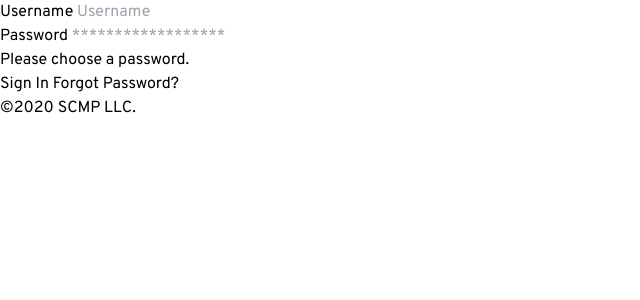
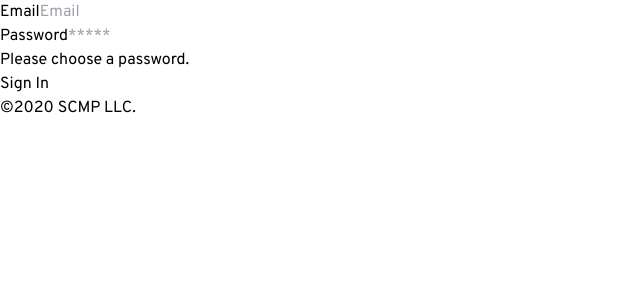
Before and after one commit to Eelsvek/hyojo-app, a Vue app: page / in a window 1280 px wide. Shown: the top 300 px of the page, without its empty margins (0-640 px from the left). Built offline with nearby package versions, Linux system fonts and the light colour scheme.

Commit message:
setup login form

```diff
--- a/public/index.html
+++ b/public/index.html
@@ -1,15 +1,18 @@
 <!DOCTYPE html>
 <html lang="en">
   <head>
-    <meta charset="utf-8">
-    <meta http-equiv="X-UA-Compatible" content="IE=edge">
-    <meta name="viewport" content="width=device-width,initial-scale=1.0">
-    <link rel="icon" href="<%= BASE_URL %>favicon.ico">
+    <meta charset="utf-8" />
+    <meta http-equiv="X-UA-Compatible" content="IE=edge" />
+    <meta name="viewport" content="width=device-width,initial-scale=1.0" />
     <title><%= htmlWebpackPlugin.options.title %></title>
   </head>
   <body>
     <noscript>
-      <strong>We're sorry but <%= htmlWebpackPlugin.options.title %> doesn't work properly without JavaScript enabled. Please enable it to continue.</strong>
+      <strong
+        >We're sorry but <%= htmlWebpackPlugin.options.title %> doesn't work
+        properly without JavaScript enabled. Please enable it to
+        continue.</strong
+      >
     </noscript>
     <div id="app"></div>
     <!-- built files will be auto injected -->
--- a/src/components/Forms/LoginForm.vue
+++ b/src/components/Forms/LoginForm.vue
@@ -1,52 +1,53 @@
 <template>
   <div>
-    <form class="bg-white shadow-md rounded px-8 pt-6 pb-8 mb-4">
+    <form @submit="onSubmit" class="bg-white rounded shadow-md px-8 pt-6 pb-8 mb-4">
       <div class="mb-4">
-        <label class="block text-primary-500 text-sm font-bold mb-2" for="username">
-          Username
-        </label>
+        <label class="block text-primary-500 text-sm font-bold mb-2" for="email">Email</label>
         <input
+          v-model="email"
           class="shadow appearance-none border rounded w-full py-2 px-3 text-gray-700 leading-tight focus:outline-none focus:shadow-outline"
-          id="username"
+          id="email"
           type="text"
-          placeholder="Username"
+          placeholder="Email"
         />
       </div>
       <div class="mb-6">
-        <label class="block text-primary-500 text-sm font-bold mb-2" for="password">
-          Password
-        </label>
+        <label class="block text-primary-500 text-sm font-bold mb-2" for="password">Password</label>
         <input
+          v-model="password"
           class="shadow appearance-none border border-error rounded w-full py-2 px-3 text-gray-700 mb-3 leading-tight focus:outline-none focus:shadow-outline"
           id="password"
           type="password"
-          placeholder="******************"
+          placeholder="*****"
         />
         <p class="text-error text-xs italic">Please choose a password.</p>
       </div>
       <div class="flex items-center justify-between">
         <button
           class="bg-primary-500 hover:bg-primary-300 text-white text-sm font-bold py-1 px-3 rounded focus:outline-none focus:shadow-outline"
-          type="button"
-        >
-          Sign In
-        </button>
-        <a
-          class="inline-block align-baseline font-bold text-sm text-primary hover:text-primary-300"
-          href="#"
-        >
-          Forgot Password?
-        </a>
+          type="submit"
+        >Sign In</button>
       </div>
     </form>
-    <p class="text-center text-gray-500 text-xs">
-      &copy;2020 SCMP LLC.
-    </p>
+    <p class="text-center text-gray-500 text-xs">&copy;2020 SCMP LLC.</p>
   </div>
 </template>
 
 <script>
-export default {};
+export default {
+  data() {
+    return {
+      email: null,
+      password: null,
+    };
+  },
+
+  methods: {
+    onSubmit() {
+      console.log('wooo', this.email, this.password);
+    },
+  },
+};
 </script>
 
 <style></style>
```
Also changed, not shown: 1 other file (tests, documents, lock files or other folders).
